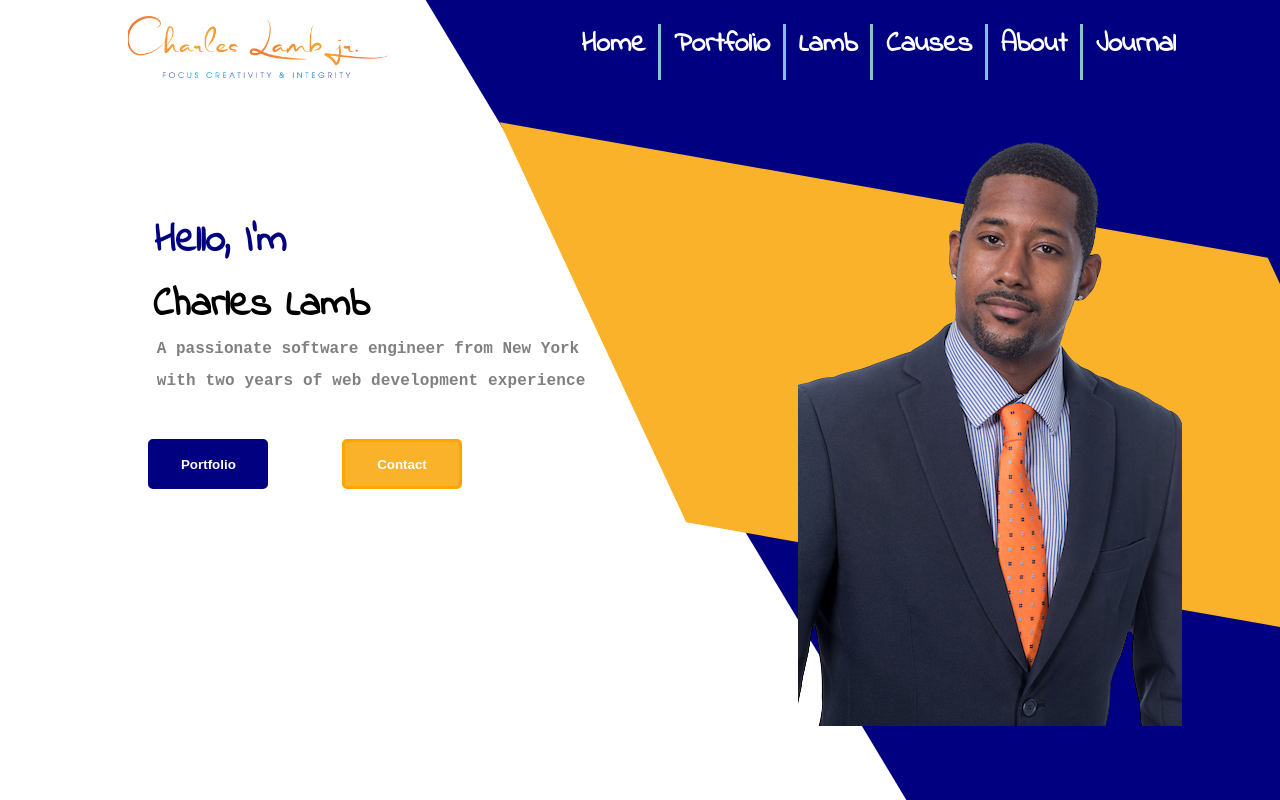
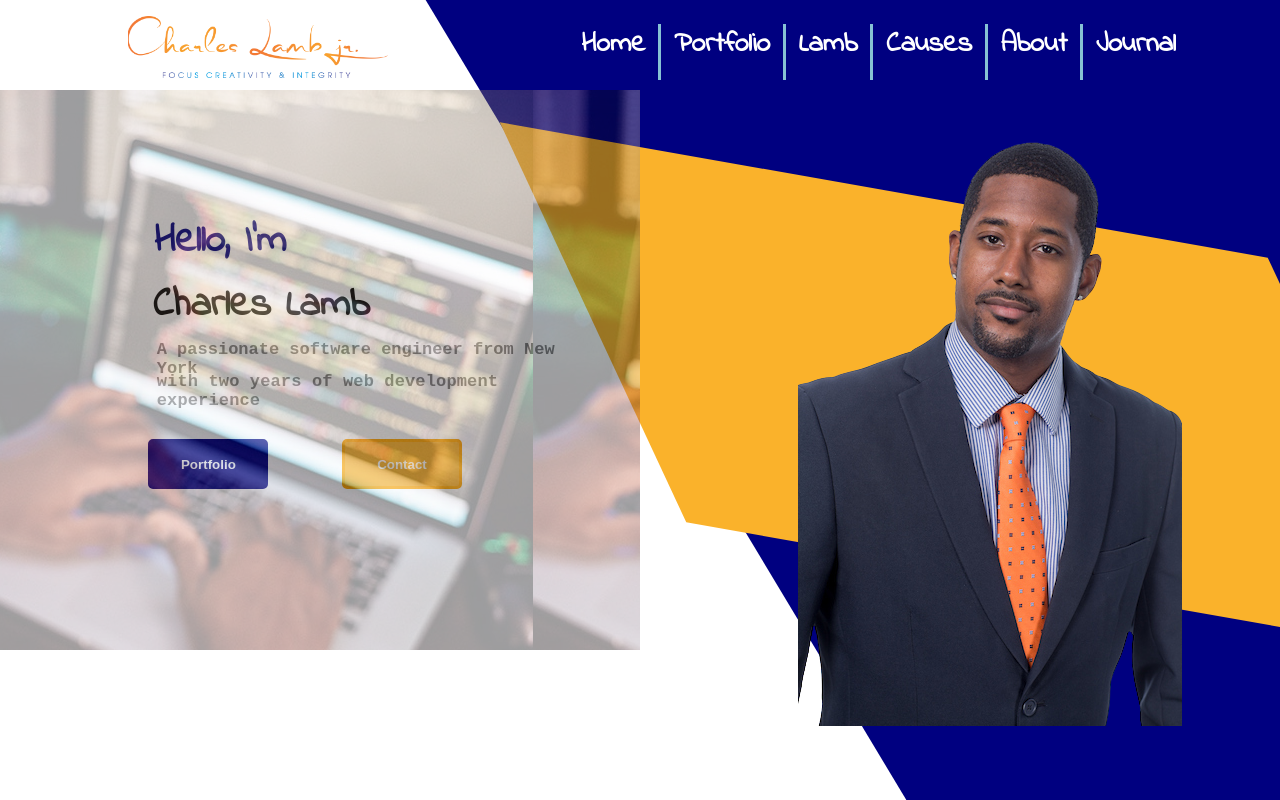
Before and after one commit to cyberstizz/charleslambjr, a React (Create React App) app: page / in a window 1280 px wide. Shown: the top 800 px of the page. Built offline with nearby package versions, Linux system fonts and the light colour scheme.

Commit message:
added an transparent image to the background of typing on a mac

```diff
--- a/src/App.css
+++ b/src/App.css
@@ -43,6 +43,16 @@
   to {
     transform: rotate(360deg);
   }
+}
+
+.transparent-background{
+  z-index: 1000;
+  height: 70vh;
+  width: 50vw;
+  opacity: 40%;
+  margin-top: 90px;
+  position: absolute;
+  background-image: url('./black-male-in-front-of-computer-screen-coding-mobi-FG56A3Q\ \(1\).jpg');
 }
 
 .navBar{
@@ -263,6 +273,7 @@
   position: absolute;
   color: gray;
   font-weight: bold;
+  font-size: 17px;
   font-family: 'Courier New', Courier, monospace;
   overflow: visible;
 }
@@ -270,6 +281,7 @@
 .bottomSlogan{
   height: 5vh;
   width: 34vw;
+  font-size: 17px;
   margin-top: 12rem;
   margin-left: 9.9vw;
   position: absolute;
--- a/src/App.js
+++ b/src/App.js
@@ -3,6 +3,7 @@ import './App.css';
 function App() {
   return (
     <div className="App">
+      <div className="transparent-background"></div>
       <div className="decorativeDiv"></div>
       <div className="navBar">
 
```
Also changed, not shown: src/black-male-in-front-of-computer-screen-coding-mobi-FG56A3Q (1).jpg (added).
